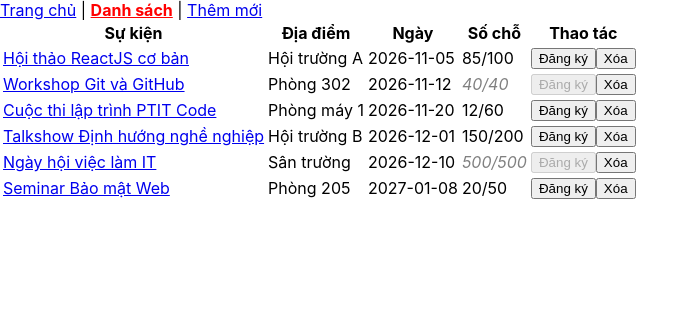
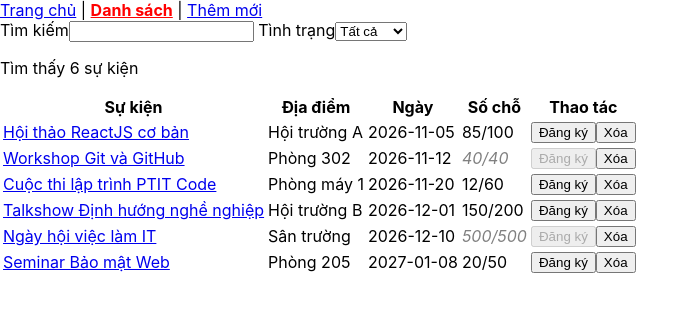
Before and after one commit to TranThiLuong-coder/B25DCCC133_LTW2026_GK, a React (Create React App) app: page /events in a window 1280 px wide. Shown: the top 312 px of the page, without its empty margins (0-699 px from the left). Built offline with nearby package versions, Linux system fonts and the light colour scheme.

Commit message:
Them tim kiem va loc su kien

```diff
--- /dev/null
+++ b/src/components/FilterBar.js
@@ -0,0 +1,26 @@
+const FilterBar = ({ keyword, status, onKeywordChange, onStatusChange }) => {
+  return (
+    <div>
+      <label htmlFor="search">Tìm kiếm</label>
+      <input
+        id="search"
+        type="text"
+        value={keyword}
+        onChange={(e) => onKeywordChange(e.target.value)}
+      />
+      {" "}
+      <label htmlFor="status">Tình trạng</label>
+      <select
+        id="status"
+        value={status}
+        onChange={(e) => onStatusChange(e.target.value)}
+      >
+        <option value="all">Tất cả</option>
+        <option value="available">Còn chỗ</option>
+        <option value="full">Đã đầy</option>
+      </select>
+    </div>
+  );
+};
+
+export default FilterBar;
--- a/src/pages/EventList.js
+++ b/src/pages/EventList.js
@@ -1,8 +1,34 @@
+import { useState } from "react";
+import FilterBar from "../components/FilterBar";
 import EventTable from "../components/EventTable";
 
 const EventList = ({ events, onRegister, onDelete }) => {
+  const [keyword, setKeyword] = useState("");
+  const [status, setStatus] = useState("all");
+
+  const filteredEvents = events
+    .filter((e) => e.name.toLowerCase().includes(keyword.toLowerCase()))
+    .filter((e) => {
+      if (status === "full") return e.registered === e.capacity;
+      if (status === "available") return e.registered < e.capacity;
+      return true;
+    });
+
   return (
-    <EventTable events={events} onRegister={onRegister} onDelete={onDelete} />
+    <div>
+      <FilterBar
+        keyword={keyword}
+        status={status}
+        onKeywordChange={setKeyword}
+        onStatusChange={setStatus}
+      />
+      <p>Tìm thấy {filteredEvents.length} sự kiện</p>
+      <EventTable
+        events={filteredEvents}
+        onRegister={onRegister}
+        onDelete={onDelete}
+      />
+    </div>
   );
 };
 
```
